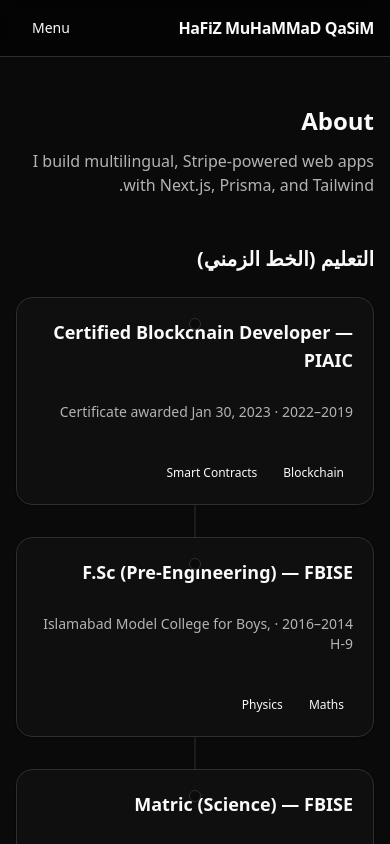
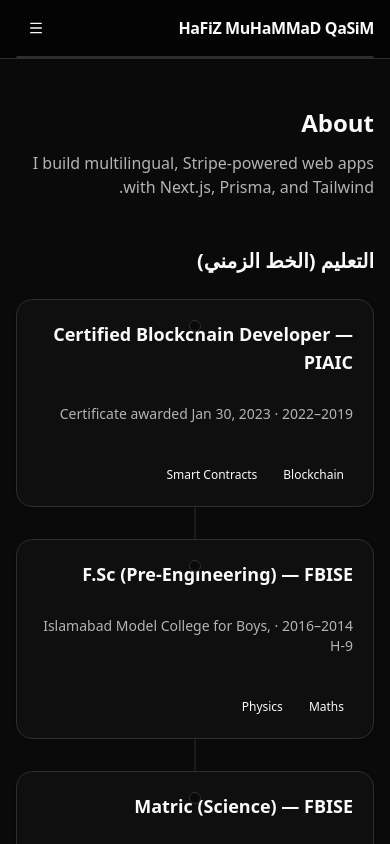
Before and after one commit to meqasim/qasim-portfolio, a Next.js app: page /ar/about in a window 390 px wide. Shown: the top 844 px of the page. Built offline with nearby package versions, Linux system fonts and the light colour scheme.

Commit message:
Mobile setting

```diff
--- a/components/site/Navbar.tsx
+++ b/components/site/Navbar.tsx
@@ -5,10 +5,10 @@ import {useLocale, useTranslations} from "next-intl";
 import {usePathname} from "next/navigation";
 import {site} from "@/lib/site";
 import { Button } from "@/components/ui/button";
-import { Sheet, SheetContent, SheetTrigger } from "@/components/ui/sheet";
 import { Separator } from "@/components/ui/separator";
 import { LangDropdown } from "./LangDropdown";
 import { ThemeToggle } from "./ThemeToggle";
+import { Menu, X } from "lucide-react";
 
 function normalize(p: string) {
   if (!p) return "/";
@@ -20,13 +20,16 @@ function isLocaleHome(href: string) {
   const segs = n.split("/").filter(Boolean);
   return segs.length === 1; // "/en"
 }
-function NavPill({href,label}:{href:string;label:string}) {
+function useActive(href:string){
   const pathname = normalize(usePathname() || "/");
   const hrefN = normalize(href);
-  const active = isLocaleHome(hrefN)
+  return isLocaleHome(hrefN)
     ? pathname === hrefN
     : pathname === hrefN || pathname.startsWith(hrefN + "/");
+}
 
+function NavPill({href,label}:{href:string;label:string}) {
+  const active = useActive(href);
   return (
     <Link
       href={href}
@@ -41,17 +44,20 @@ function NavPill({href,label}:{href:string;label:string}) {
 }
 
 export function Navbar() {
-  // IMPORTANT: call all hooks on every render (no early return before hooks)
   const t = useTranslations("nav");
   const locale = useLocale();
   const L = (p:string) => `/${locale}${p}`;
 
   const [mounted, setMounted] = useState(false);
+  const [open, setOpen] = useState(false);
+  const pathname = usePathname();
   useEffect(() => setMounted(true), []);
+  useEffect(() => { setOpen(false); }, [pathname]); // close panel on nav
 
   return (
     <header className="sticky top-0 z-50 border-b border-[var(--border)] bg-black/60 backdrop-blur">
       <div className="mx-auto max-w-6xl px-4">
+        {/* Top bar */}
         <div className="flex h-14 items-center justify-between gap-3">
           <Link
             href={L("/")}
@@ -60,6 +66,7 @@ export function Navbar() {
             {site.name}
           </Link>
 
+          {/* Desktop nav */}
           <nav className="hidden md:flex items-center gap-2">
             <NavPill href={L("/")}       label={t("home")} />
             <NavPill href={L("/about")}  label={t("about")} />
@@ -68,49 +75,60 @@ export function Navbar() {
             <NavPill href={L("/resume")} label={t("resume")} />
           </nav>
 
+          {/* Desktop actions */}
           <div className="hidden md:flex items-center gap-2">
-            {/* Render Radix-based controls only after mount to avoid hydration ID mismatches */}
-            {mounted ? (
-              <>
-                <LangDropdown />
-                <ThemeToggle />
-              </>
-            ) : (
-              /* placeholder keeps layout stable during SSR */
-              <div className="h-9 w-[90px] rounded-2xl border border-[var(--border)]" />
-            )}
+            {mounted ? (<><LangDropdown /><ThemeToggle /></>) : (<div className="h-9 w-[90px] rounded-2xl border border-[var(--border)]" />)}
             <a href={site.whatsapp} target="_blank" rel="noreferrer">
               <Button className="rounded-2xl bg-[var(--primary)] text-black hover:opacity-90">Hire</Button>
             </a>
           </div>
 
+          {/* Mobile: just a Menu button on top bar */}
           <div className="md:hidden">
-            {mounted ? (
-              <Sheet>
-                <SheetTrigger asChild>
-                  <Button variant="secondary" className="rounded-2xl">Menu</Button>
-                </SheetTrigger>
-                <SheetContent side="right" className="w-72">
-                  <div className="mt-6 flex flex-col gap-3">
-                    <NavPill href={L("/")}       label={t("home")} />
-                    <NavPill href={L("/about")}  label={t("about")} />
-                    <NavPill href={L("/blog")}   label={t("blog")} />
-                    <NavPill href={L("/contact")}label={t("contact")} />
-                    <NavPill href={L("/resume")} label={t("resume")} />
-                    <Separator />
-                    <div className="flex items-center gap-2">
-                      <LangDropdown />
-                      <ThemeToggle />
-                    </div>
-                    <a href={site.whatsapp} target="_blank" rel="noreferrer" className="mt-2">
-                      <Button className="w-full rounded-2xl bg-[var(--primary)] text-black hover:opacity-90">Hire</Button>
-                    </a>
-                  </div>
-                </SheetContent>
-              </Sheet>
-            ) : (
-              <Button variant="secondary" className="rounded-2xl" disabled>Menu</Button>
-            )}
+            <Button
+              variant="secondary"
+              className="rounded-2xl"
+              aria-expanded={open}
+              aria-controls="mobile-menu-panel"
+              onClick={() => setOpen(o => !o)}
+              aria-label={open ? "Close menu" : "Open menu"}
+              title={open ? "Close menu" : "Open menu"}
+            >
+              {open ? <X size={16}/> : <Menu size={16}/>}
+            </Button>
+          </div>
+        </div>
+
+        {/* Mobile dropdown panel (in-flow -> pushes hero down) */}
+        <div
+          id="mobile-menu-panel"
+          aria-labelledby="mobile-menu-title"
+          className={[
+            "md:hidden overflow-hidden rounded-2xl border border-[var(--border)] bg-[color-mix(in_lab,var(--background)_85%,transparent)] backdrop-blur",
+            "transition-all duration-300",
+            open ? "max-h-[80vh] mt-2 py-3" : "max-h-0 mt-0 py-0"
+          ].join(" ")}
+        >
+          <div className="px-3">
+            <div className="mb-3 flex items-center justify-between">
+              <h2 id="mobile-menu-title" className="text-sm font-medium">{site.name}</h2>
+              <div className="flex items-center gap-2">
+                {mounted ? (<><LangDropdown /><ThemeToggle /></>) : (<div className="h-9 w-[90px] rounded-2xl border border-[var(--border)]" />)}
+              </div>
+            </div>
+
+            <div className="flex flex-col gap-1">
+              <Link href={L("/")}       className="rounded-full px-3 py-2 text-[15px] hover:bg-[color-mix(in_lab,var(--primary)_12%,transparent)] data-[active=true]:bg-[color-mix(in_lab,var(--primary)_18%,transparent)]" data-active={useActive(L("/"))}> {t("home")} </Link>
+              <Link href={L("/about")}  className="rounded-full px-3 py-2 text-[15px] hover:bg-[color-mix(in_lab,var(--primary)_12%,transparent)] data-[active=true]:bg-[color-mix(in_lab,var(--primary)_18%,transparent)]" data-active={useActive(L("/about"))}> {t("about")} </Link>
+              <Link href={L("/blog")}   className="rounded-full px-3 py-2 text-[15px] hover:bg-[color-mix(in_lab,var(--primary)_12%,transparent)] data-[active=true]:bg-[color-mix(in_lab,var(--primary)_18%,transparent)]" data-active={useActive(L("/blog"))}> {t("blog")} </Link>
+              <Link href={L("/contact")}className="rounded-full px-3 py-2 text-[15px] hover:bg-[color-mix(in_lab,var(--primary)_12%,transparent)] data-[active=true]:bg-[color-mix(in_lab,var(--primary)_18%,transparent)]" data-active={useActive(L("/contact"))}> {t("contact")} </Link>
+              <Link href={L("/resume")} className="rounded-full px-3 py-2 text-[15px] hover:bg-[color-mix(in_lab,var(--primary)_12%,transparent)] data-[active=true]:bg-[color-mix(in_lab,var(--primary)_18%,transparent)]" data-active={useActive(L("/resume"))}> {t("resume")} </Link>
+            </div>
+
+            <Separator className="my-3" />
+            <a href={site.whatsapp} target="_blank" rel="noreferrer" className="block">
+              <Button className="w-full rounded-2xl bg-[var(--primary)] text-black hover:opacity-90">Hire</Button>
+            </a>
           </div>
         </div>
       </div>
--- a/components/site/Timeline.tsx
+++ b/components/site/Timeline.tsx
@@ -22,7 +22,7 @@ export function Timeline({ items }: { items: TimelineItem[] }) {
           return (
             <li key={i} className="grid grid-cols-1 md:grid-cols-2 md:gap-8">
               <div className={onLeft ? "md:col-start-1" : "md:col-start-2 md:row-start-1"}>
-                <Card className="relative rounded-2xl border border-[var(--border)] bg-[var(--card)] p-5 shadow-sm transition-colors hover:border-[var(--primary)]">
+                <Card className="relative rounded-2xl border border-[var(--border)] bg-[var(--card)] p-5 shadow-sm transition-colors hover:border-[var(--primary)] active:border-[var(--primary)]">
                   <div className="absolute left-1/2 top-5 size-3 -translate-x-1/2 rounded-full border border-[var(--border)] bg-[var(--background)]"></div>
                   <h3 className="text-lg font-semibold">{it.title}</h3>
                   {(it.period || it.subtitle) && (
@@ -37,7 +37,7 @@ export function Timeline({ items }: { items: TimelineItem[] }) {
                     </div>
                   ) : null}
                   {it.href && (
-                    <a href={it.href} target="_blank" rel="noopener noreferrer" className="mt-4 inline-block text-sm underline hover:text-[var(--primary)] hover:decoration-[var(--primary)]">
+                    <a href={it.href} target="_blank" rel="noopener noreferrer" className="mt-4 inline-block text-sm underline hover:text-[var(--primary)] hover:decoration-[var(--primary)] active:text-[var(--primary)]">
                       Visit →
                     </a>
                   )}
```
Also changed, not shown: app/[locale]/(site)/page.tsx (+6 -6 lines).
